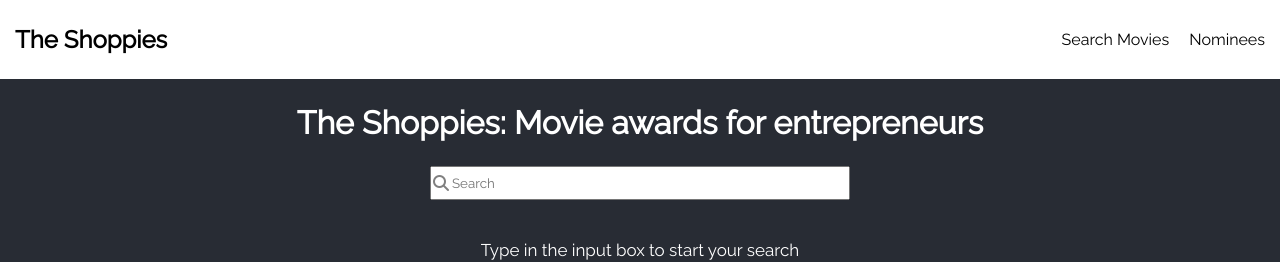
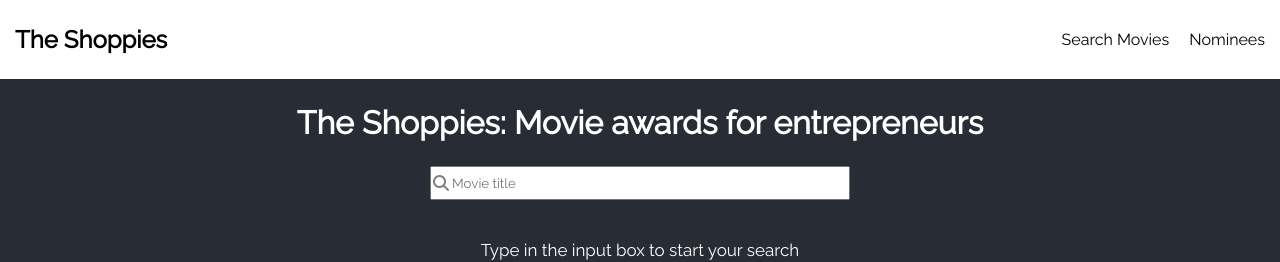
Before and after one commit to aneudya4/The-Shoppies, a React (Create React App) app: page / in a window 1280 px wide. Shown: the top 262 px of the page. Built offline with nearby package versions, Linux system fonts and the light colour scheme.

Commit message:
updated the input placeholder

```diff
--- a/src/components/movies/Movies.js
+++ b/src/components/movies/Movies.js
@@ -76,7 +76,7 @@ const Movies = ({ history }) => {
           id='search'
           value={searchValue}
           onChange={handleSearch}
-          placeholder='Search'
+          placeholder='Movie title'
           autoComplete='off'
         />
       </label>
```
Also changed, not shown: 1 other file (tests, documents, lock files or other folders).
